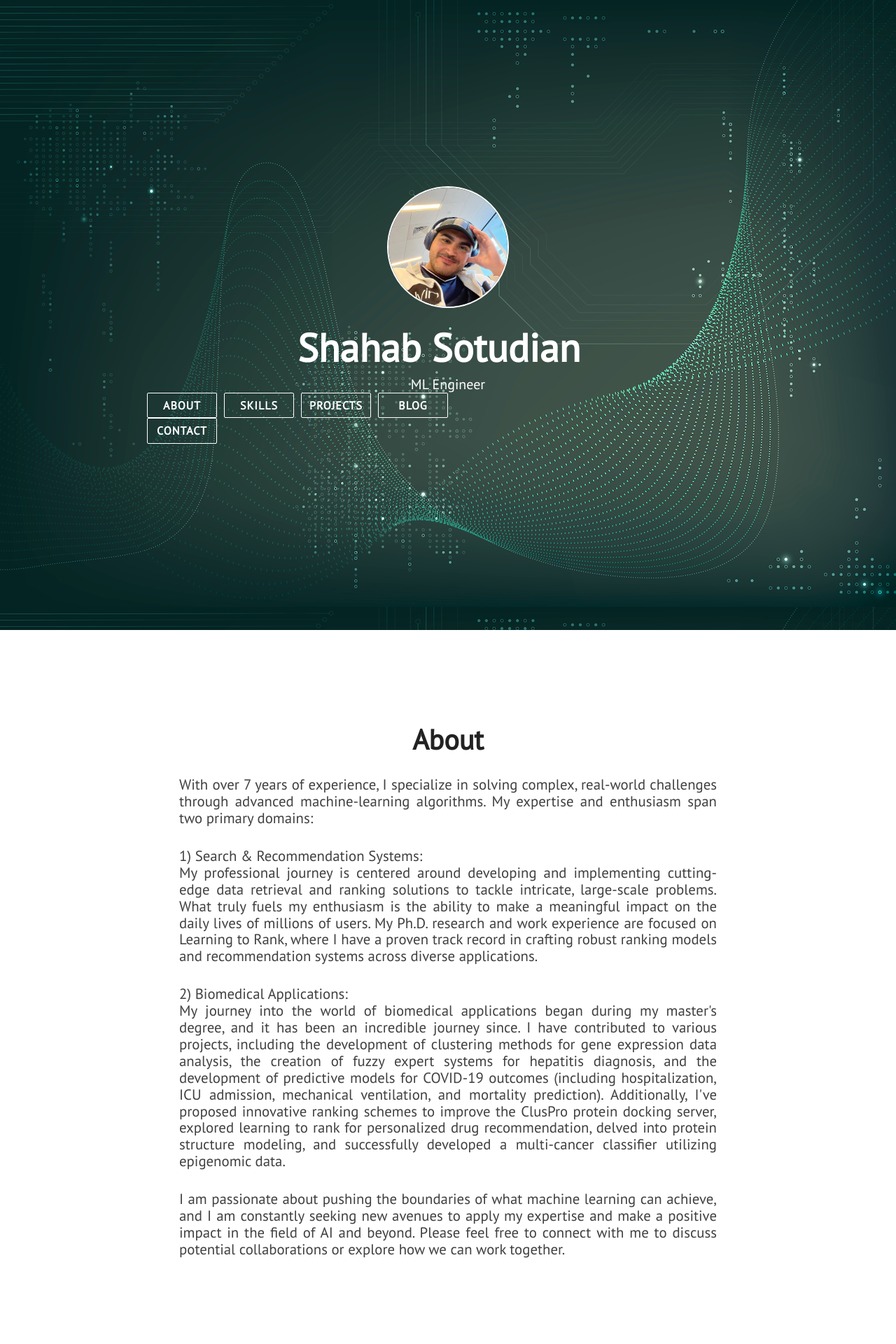
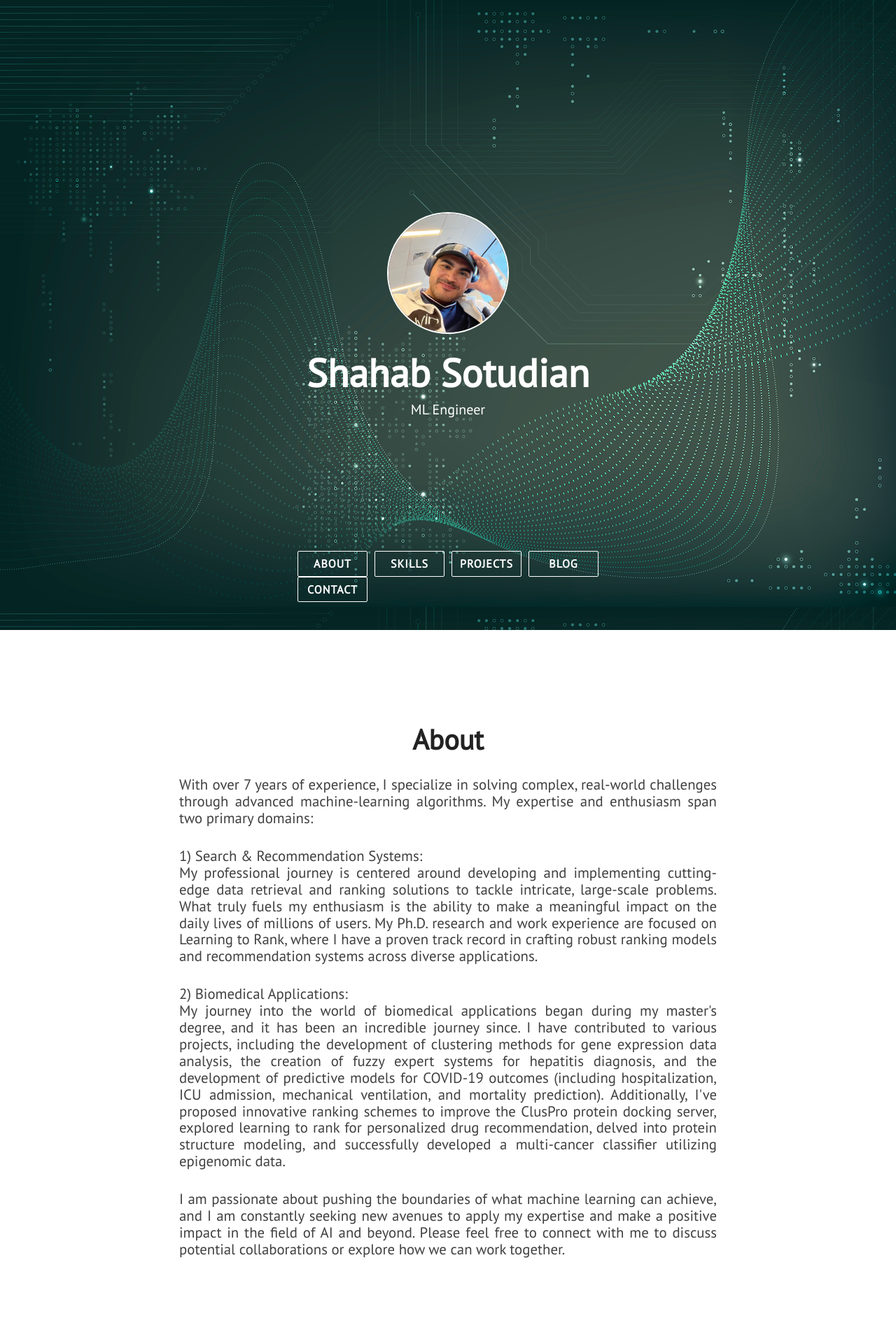
Before and after one commit to sotudian/sotudian.github.io, a Jekyll site: the page built from index.html, in a window 1280 px wide. Shown: the top 1920 px of the page at 70% size. Built offline with Jekyll 4.4.1, drawn with Linux system fonts in a browser that asks for light colours; nearby versions of some CDN libraries.

Commit message:
Update main.css

```diff
--- a/assets/css/main.css
+++ b/assets/css/main.css
@@ -108,7 +108,7 @@ img {
 }
 
 .head-menu-wrap {
-  position: flex;
+  position: absolute;
   bottom: 40px;
   left: 50%;
   -webkit-transform: translate(-50%, 0);
```
